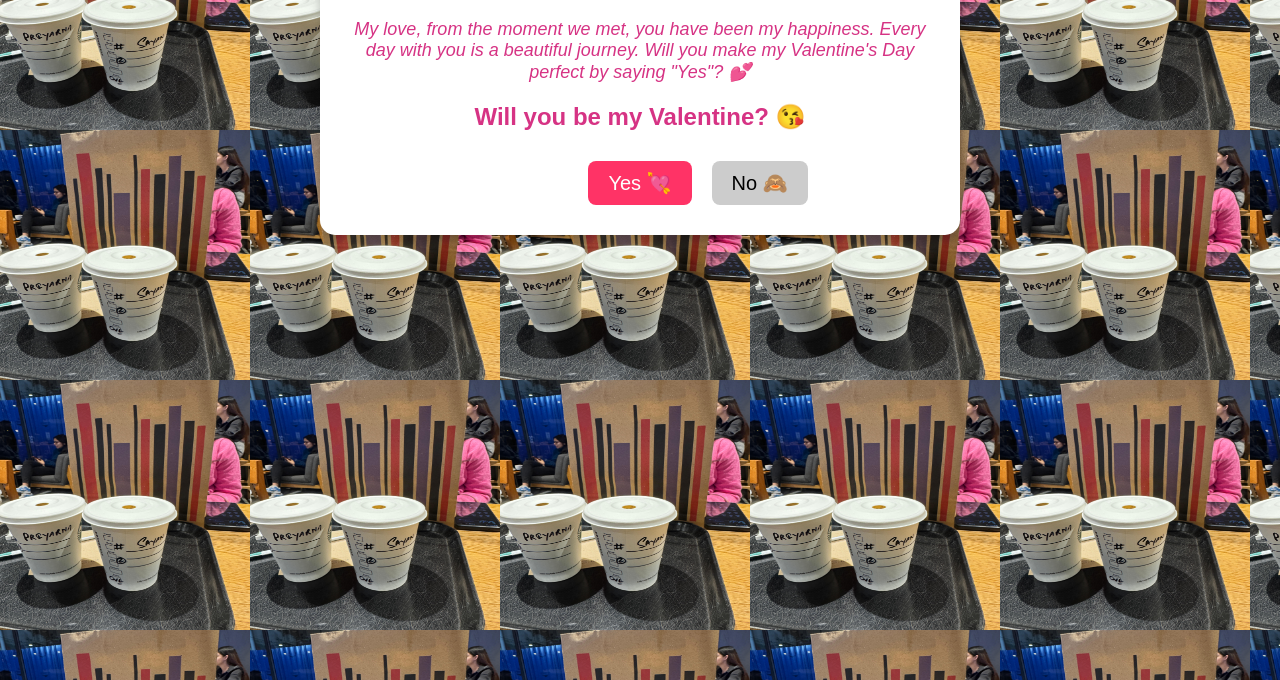
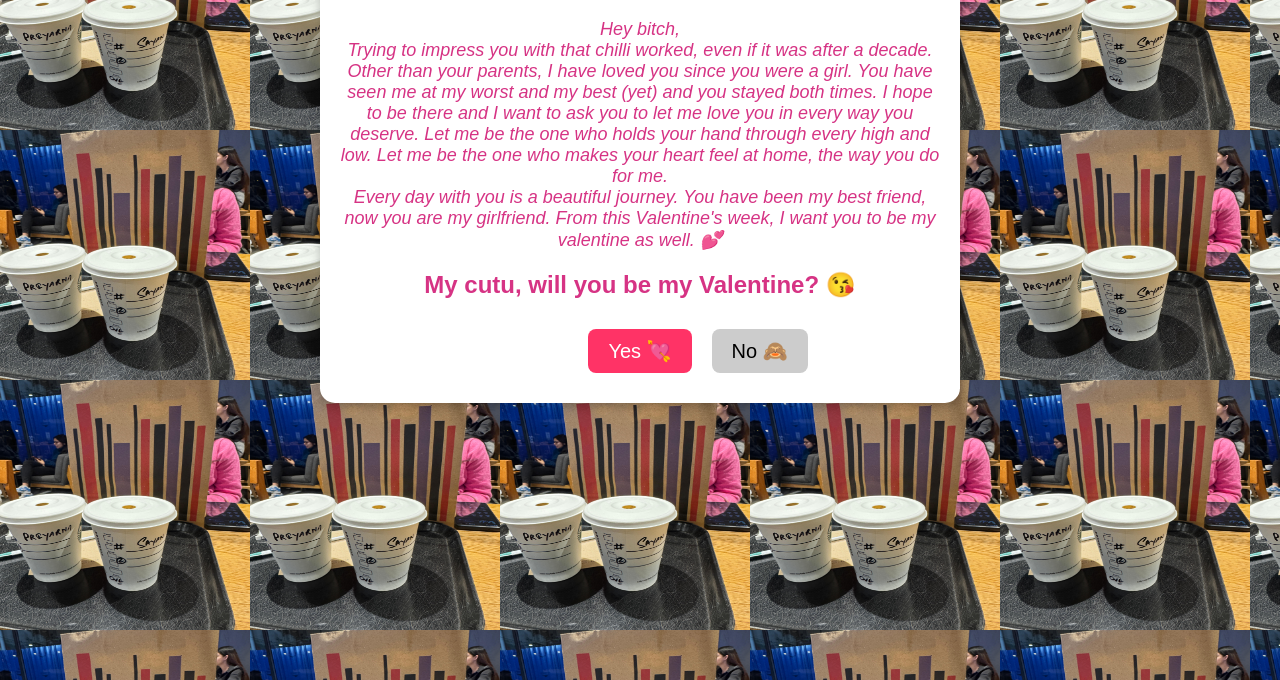
Before and after one commit to isayan58/valentines-website, a plain HTML site: page index.html in a window 1280 px wide. Shown: the part 120-800 px from the top of the page. Drawn offline with Linux system fonts and the light colour scheme.

Commit message:
Update index.html

```diff
--- a/index.html
+++ b/index.html
@@ -15,11 +15,20 @@
 
         <h1>💖 A Special Question for You 💖</h1>
         <p class="love-letter">
-            My love, from the moment we met, you have been my happiness.
-            Every day with you is a beautiful journey. Will you make my Valentine's Day perfect by saying "Yes"? 💕
+            Hey bitch,
+            <br>
+            Trying to impress you with that chilli worked, even if it was after a decade.
+            Other than your parents, I have loved you since you were a girl. You have seen me at my worst
+            and my best (yet) and you stayed both times. I hope to be there and I want to ask you to
+            let me love you in every way you deserve. Let me be the one who holds your
+            hand through every high and low. Let me be the one who makes your heart feel at home, the
+            way you do for me.
+            <br>
+            Every day with you is a beautiful journey. You have been my best friend, now you are my girlfriend.
+            From this Valentine's week, I want you to be my valentine as well. 💕
         </p>
 
-        <h2 class="question">Will you be my Valentine? 😘</h2>
+        <h2 class="question">My cutu, will you be my Valentine? 😘</h2>
 
         <div class="buttons">
             <button class="btn yes" onclick="showFireworks()">Yes 💘</button>
```
